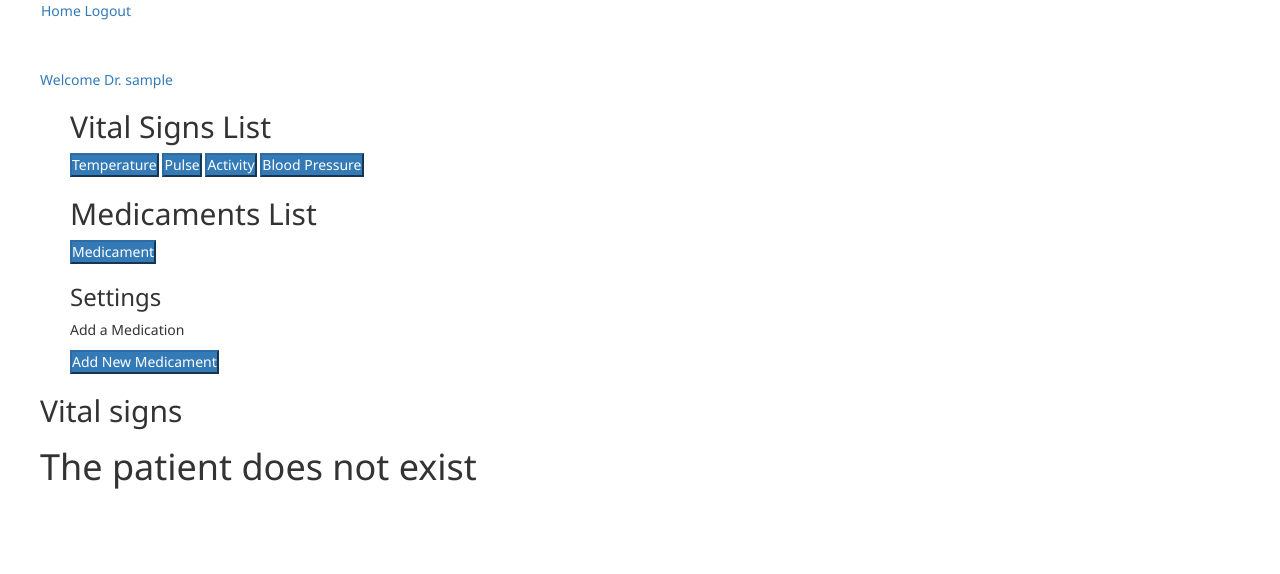
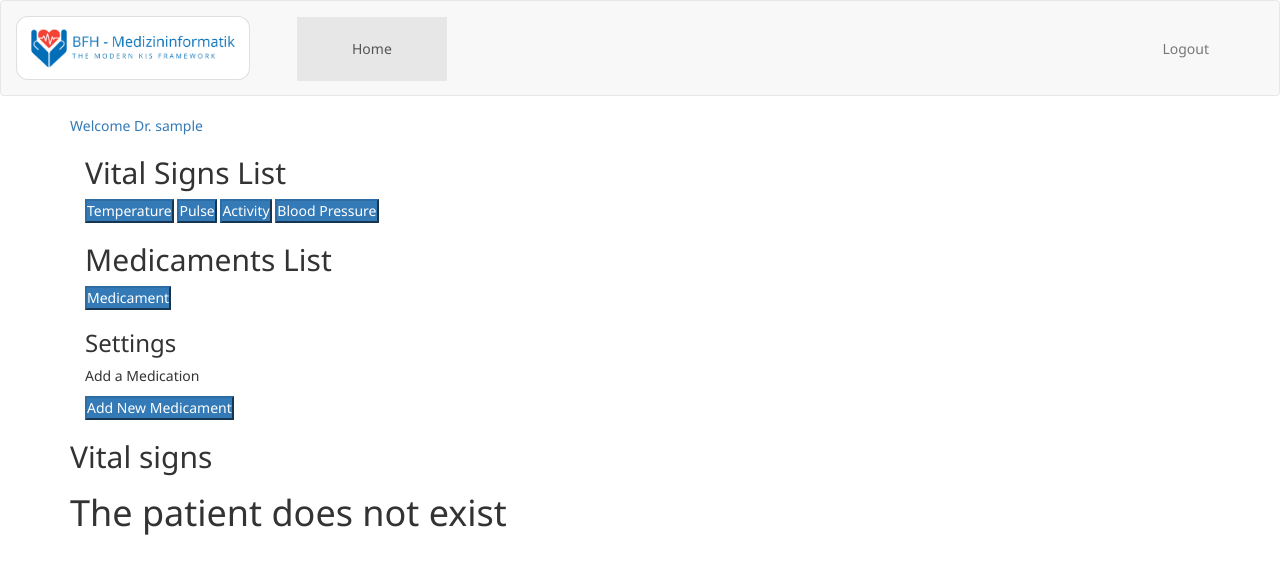
Before and after one commit to frickerg/BTX8054-WebProject, a PHP site: page /viewPatient.php in a window 1280 px wide. Shown: the top 574 px of the page. Run offline with PHP 8.4, Linux system fonts and the light colour scheme; the visitor is signed in with stand-in values (Sample User, id 1).

Commit message:
Implemented a good looking Navbar
//TODO: jQuery might be required to animate navbar!

```diff
--- a/src/css/custom.css
+++ b/src/css/custom.css
@@ -1,13 +1,20 @@
 *{
 	padding: 0;
 	margin: 0;
+}
+
+.placeholder1 {
+	color: #036eb8;
+}
+
+.placeholder2 {
+	color: #f44336;
 }
 
 body {
 	font-family: Noto Sans;
 	padding: 0;
 	min-width:320px;
-	max-width:1200px;
 	margin: 0 auto;
 }
 
@@ -20,8 +27,11 @@
 	height: auto;
 }
 
+#loginForm, .navbar-brand>img {
+	border: 1px solid rgba(0,0,0,.125);
+}
+
 #loginForm {
-	border: 1px solid rgba(0,0,0,.125);
 	border-radius: .25rem;
 	padding: 40px 20px;
 	display: block;
@@ -46,3 +56,22 @@
     border-radius: 5px;
     color: red;
 }
+
+.navbar-brand {
+    height: fit-content;
+}
+
+.navbar-brand>img {
+    display: block;
+    height: 64px;
+    border-radius: 12px;
+    padding: 8px;
+    background-color: white;
+	margin-right: 32px;
+}
+
+.navbar-default .navbar-nav>li>a {
+    line-height: 64px;
+    padding: 0px 55px;
+    margin-top: 16px;
+}
--- a/src/template/base.php
+++ b/src/template/base.php
@@ -1,12 +1,12 @@
 <!DOCTYPE html>
-<html lang="de">
+<html lang="en">
 
 <head>
 	<meta charset="utf-8">
 	<meta http-equiv="X-UA-Compatible" content="IE=edge">
 	<meta name="viewport" content="width=device-width, initial-scale=1">
 	<!-- The above 3 meta tags *must* come first in the head; any other head content must come *after* these tags -->
-	<title>BFH - Login</title>
+	<title>BFH - Medizininformatik</title>
 
 	<!-- Bootstrap -->
 	<link rel="stylesheet" href="https://maxcdn.bootstrapcdn.com/bootstrap/3.3.7/css/bootstrap.min.css"
--- a/src/viewPatient.php
+++ b/src/viewPatient.php
@@ -1,10 +1,32 @@
 <?php include 'template/base.php'; ?>
 
-<div class="navbar">
-	<a href="listPatients.php">Home</a>
-	<a href="logout.php">Logout</a>
+<nav class="navbar navbar-default">
+	<div class="container-fluid">
+		<div class="navbar-header">
+			<a class="navbar-brand" href="#">
+				<img class="img-responsive" src="img/logo.png" alt="BFH - Bern University Of Applied Sciences">
+			</a>
+
+			<button type="button" class="navbar-toggle collapsed" data-toggle="collapse" data-target="#navbar" aria-expanded="false" aria-controls="navbar">
+				<span class="sr-only">Toggle navigation</span>
+				<span class="icon-bar"></span>
+				<span class="icon-bar"></span>
+				<span class="icon-bar"></span>
+            </button>
 		</div>
-
+		<div id="navbar" class="navbar-collapse collapse">
+			<ul class="nav navbar-nav">
+				<li class="active"><a href="listPatients.php">Home</a></li>
+			</ul>
+			<ul class="nav navbar-nav navbar-right">
+				<li><a href="logout.php">Logout</a></li>
+			</ul>
+		</div>
+		<!--/.nav-collapse -->
+	</div>
+	<!--/.container-fluid -->
+</nav>
+<div class="container">
 
 	<?php
     session_start();
@@ -99,6 +121,7 @@
         }
     ?>
 		</div>
+</div>
 
 <script>
 	function displayVitalSigns(sign) {
```
Lines whose indentation alone changed are shown as unchanged.
